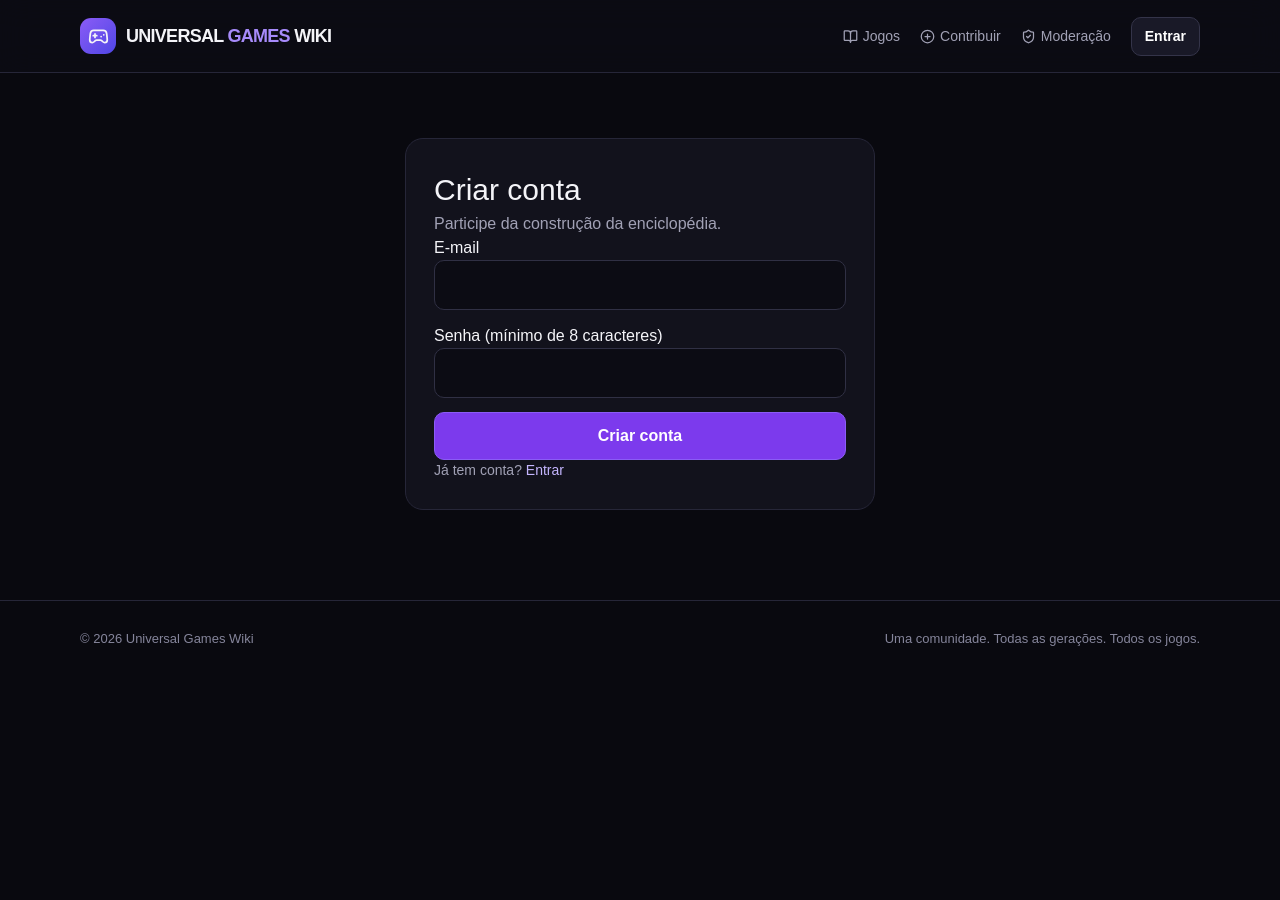
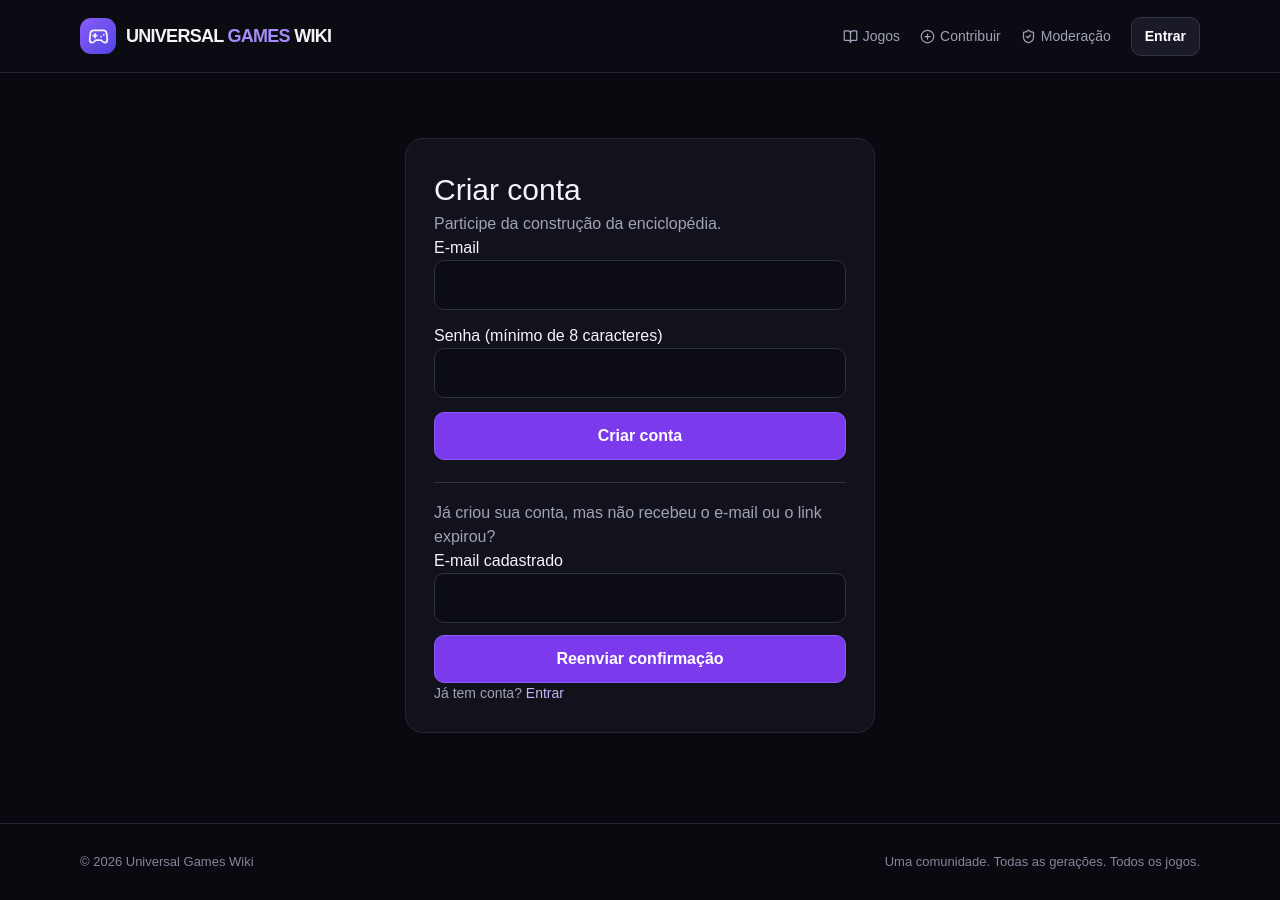
Before and after one commit to davizim140/Universal-Games-Wiki, a Next.js app: page /cadastro in a window 1280 px wide. Before the commit the page ends 800 px from the top, so only its background shows below. Built offline with nearby package versions, Linux system fonts and the light colour scheme; no server answers.

Commit message:
Add resend signup confirmation form

```diff
--- a/app/cadastro/page.tsx
+++ b/app/cadastro/page.tsx
@@ -1,17 +1,25 @@
 import Link from "next/link";
-import { signUp } from "@/app/actions";
+import { resendSignupConfirmation, signUp } from "@/app/actions";
 
-export default async function CadastroPage({ searchParams }: { searchParams: Promise<{ erro?: string }> }) {
+export default async function CadastroPage({ searchParams }: { searchParams: Promise<{ erro?: string; mensagem?: string }> }) {
   const p = await searchParams;
   return <main className="container" style={{ maxWidth: 470, paddingTop: 65 }}>
     <div className="panel" style={{ padding: 28 }}>
       <h1 style={{ fontSize: 30, marginTop: 0 }}>Criar conta</h1><p className="muted">Participe da construção da enciclopédia.</p>
-      {p.erro && <p style={{ color: "#fca5a5" }}>{p.erro}</p>}
+      {p.erro && <p role="alert" style={{ color: "#fca5a5" }}>{p.erro}</p>}
+      {p.mensagem && <p role="status" style={{ color: "#86efac" }}>{p.mensagem}</p>}
       <form action={signUp} style={{ display: "grid", gap: 14 }}>
         <label>E-mail<input className="field" type="email" name="email" required autoComplete="email" /></label>
         <label>Senha (mínimo de 8 caracteres)<input className="field" type="password" name="password" minLength={8} required autoComplete="new-password" /></label>
         <button className="btn" type="submit">Criar conta</button>
       </form>
+      <div style={{ borderTop: "1px solid #333", marginTop: 22, paddingTop: 18 }}>
+        <p className="muted" style={{ marginTop: 0 }}>Já criou sua conta, mas não recebeu o e-mail ou o link expirou?</p>
+        <form action={resendSignupConfirmation} style={{ display: "grid", gap: 12 }}>
+          <label>E-mail cadastrado<input className="field" type="email" name="email" required autoComplete="email" /></label>
+          <button className="btn" type="submit">Reenviar confirmação</button>
+        </form>
+      </div>
       <p className="muted" style={{ fontSize: 14 }}>Já tem conta? <Link href="/entrar" style={{ color: "#c4b5fd" }}>Entrar</Link></p>
     </div>
   </main>;
```
